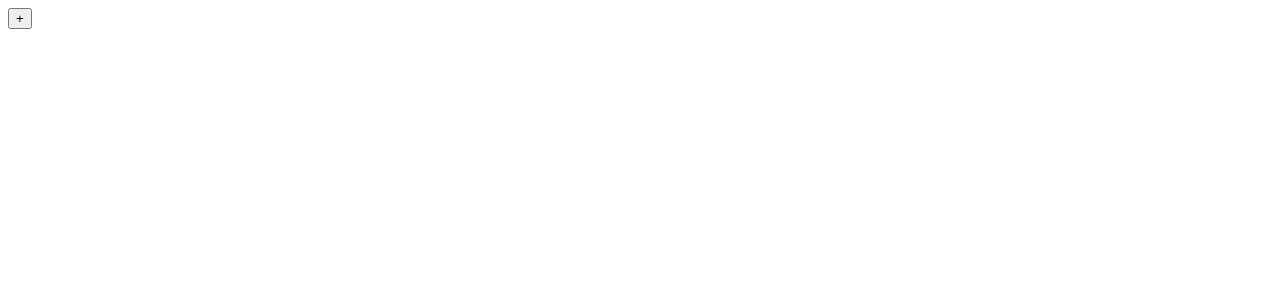
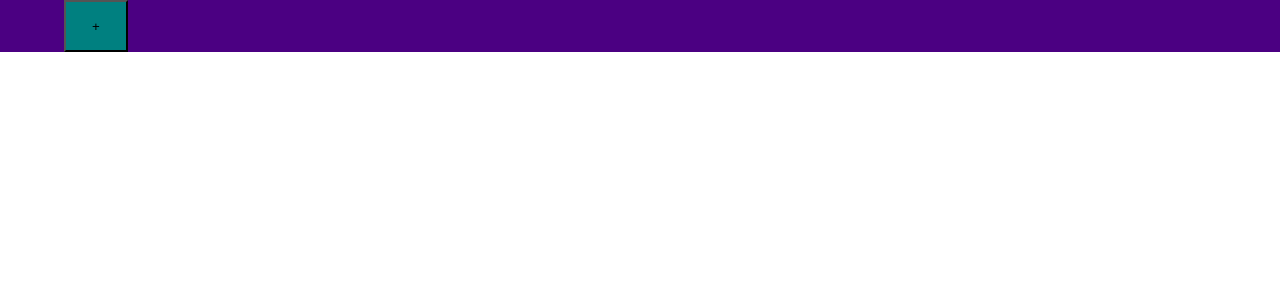
Before and after one commit to MagnusHLund/H2_Todo_list, a React (Vite) app in the folder Web_client/: page / in a window 1280 px wide. Shown: the top 300 px of the page. Built offline with nearby package versions, Linux system fonts and the light colour scheme.

Commit message:
too lazy to do a PR

```diff
--- a/Web_client/src/App.scss
+++ b/Web_client/src/App.scss
@@ -1,3 +1,4 @@
 * {
   margin: 0;
+  padding: 0;
 }
--- a/Web_client/src/App.tsx
+++ b/Web_client/src/App.tsx
@@ -1,3 +1,4 @@
+import './App.scss'
 import Navbar from './Components/Content/Navbar'
 import TodoList from './Components/Routes/TodoList'
 import HomePage from './Components/Routes/HomePage'
--- a/Web_client/src/Components/Content/Navbar.scss
+++ b/Web_client/src/Components/Content/Navbar.scss
@@ -0,0 +1,10 @@
+.navbar {
+  background-color: indigo;
+  height: 6.5vh;
+  display: flex;
+  &__button {
+    background-color: teal;
+    width: 5vw;
+    margin-left: 5vw;
+  }
+}
```
